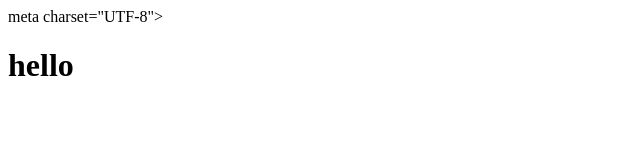
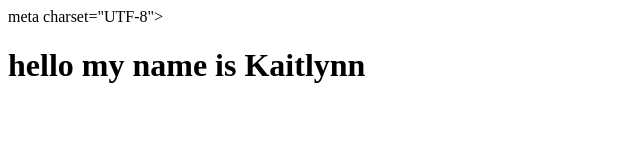
Before and after one commit to 97kaity/new-repo, a plain HTML site: page index.html in a window 1280 px wide. Shown: the whole page, without its empty margins (0-640 px from the left). Drawn offline with Linux system fonts and the light colour scheme.

Commit message:
New update

```diff
--- a/index.html
+++ b/index.html
@@ -4,6 +4,6 @@
     meta charset="UTF-8">
     <meta name="viewport" content="width=device-width, intiial-scale=1-0" />
     <title>first-project</title>
-    <h1>hello</h1>
+    <h1>hello my name is Kaitlynn</h1>
   </head>
 </html>
```
